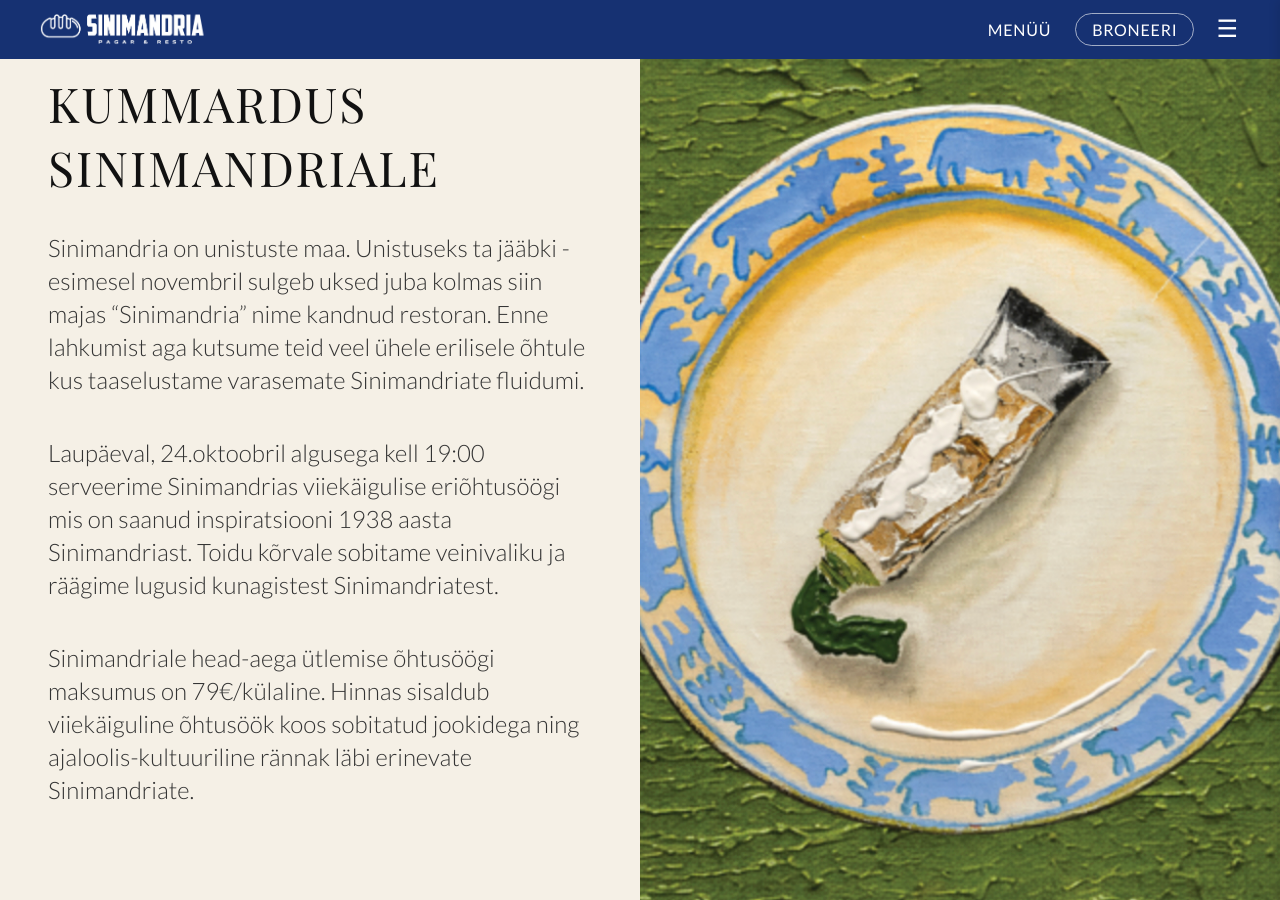
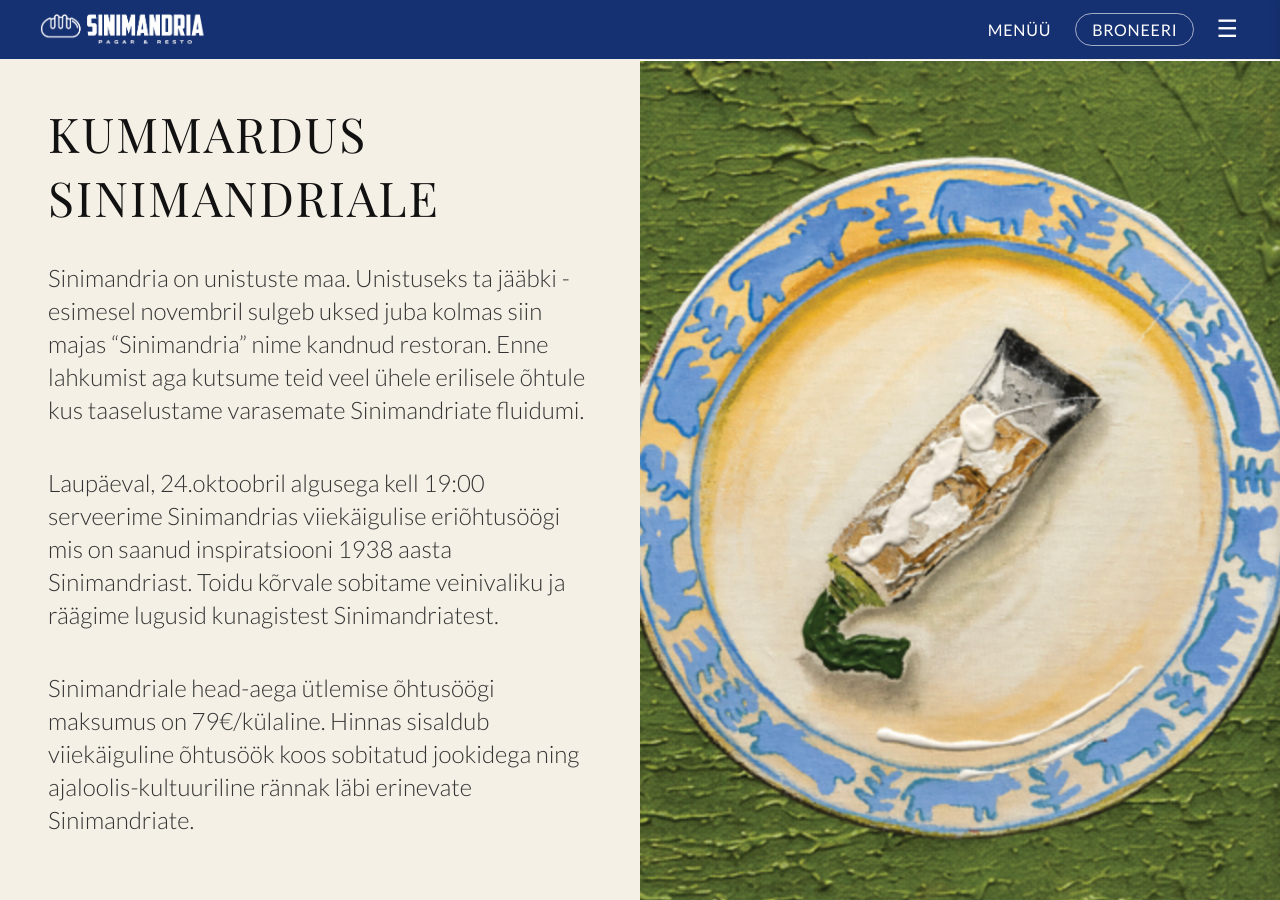
Before and after one commit to m-tu/sinimandria, a Jekyll site: the page built from pages/events/kummardus-sinimandriale.markdown, in a window 1280 px wide and 900 px high. Built offline with Jekyll 4.4.1, drawn with Linux system fonts in a browser that asks for light colours.

Commit message:
Update kummardus-sinimandriale.html

```diff
--- a/_layouts/events/kummardus-sinimandriale.html
+++ b/_layouts/events/kummardus-sinimandriale.html
@@ -5,8 +5,8 @@
 
     {%- include header.html -%}
 
-    <main>
-      <section class="section">
+<main style="padding-top: 60px; margin-top: 0;">
+  <section class="section" style="min-height: calc(100vh - 60px);">
         <div class="text">
           <h2>KUMMARDUS SINIMANDRIALE</h2>
           <p class="section-description">
```
